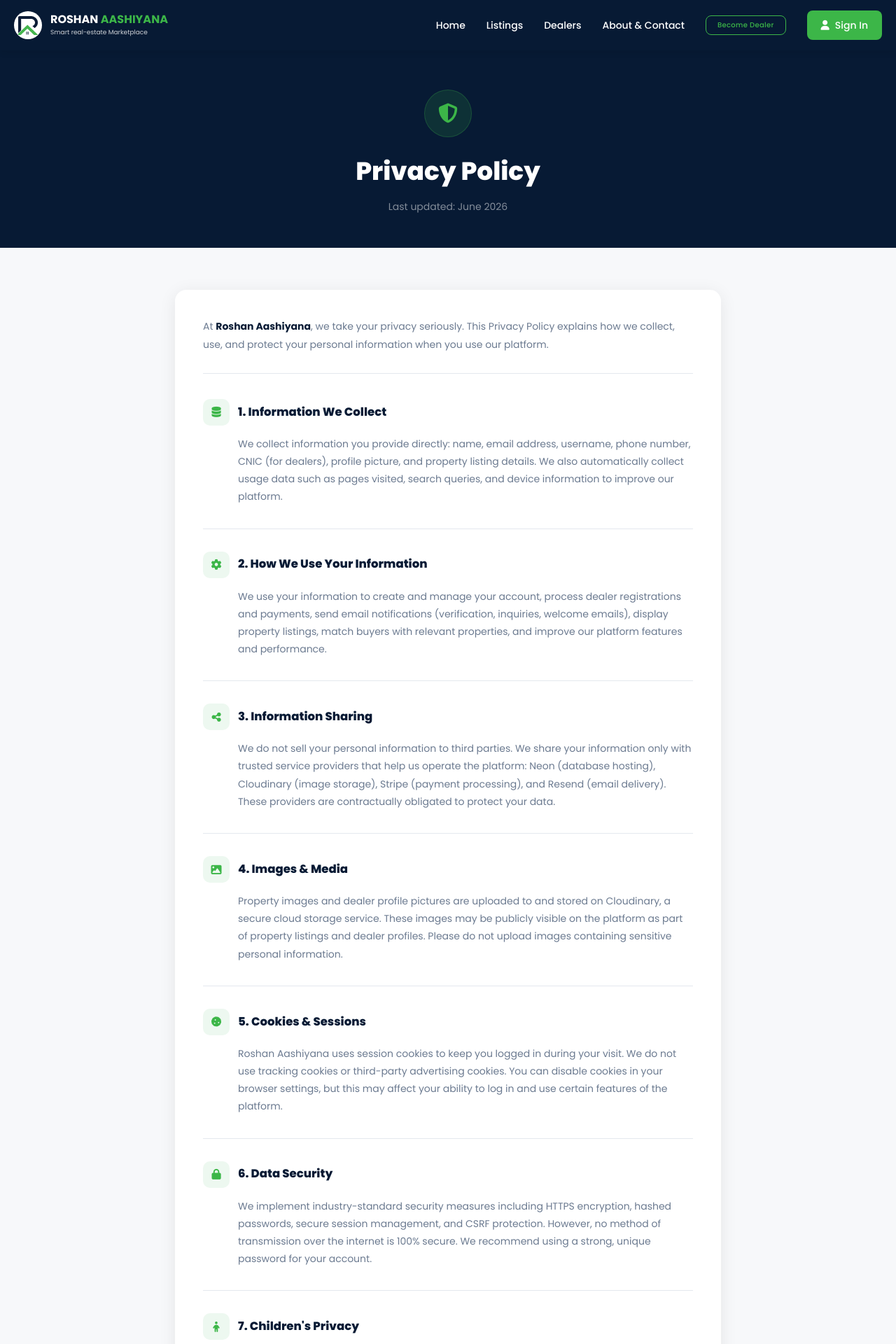
After one commit to MinhasAbdullah/roshan-aashiyana, a Django app: page /privacy/ in a window 1280 px wide. The commit adds this page. Shown: the top 1920 px of the page at 70% size. Run offline with Django 5.2, Linux system fonts and the light colour scheme.

Commit message:
added policy & privacy

```diff
--- /dev/null
+++ b/ghr/static/css/legal.css
@@ -0,0 +1,259 @@
+/* ═══════════════════════════════
+   ROSHAN AASHIYANA — legal.css
+   Shared: Terms, Privacy, FAQ
+═══════════════════════════════ */
+
+/* ── Hero ── */
+.legal-hero {
+  background: var(--navy);
+  padding: 56px 0 48px;
+  text-align: center;
+}
+.legal-hero-content { text-align: center; }
+
+.legal-hero-icon {
+  display: inline-flex;
+  align-items: center;
+  justify-content: center;
+  width: 68px;
+  height: 68px;
+  background: rgba(60,182,72,0.15);
+  border-radius: 50%;
+  margin-bottom: 20px;
+  border: 1.5px solid rgba(60,182,72,0.25);
+}
+.legal-hero-icon i {
+  font-size: 28px;
+  color: var(--green);
+}
+.legal-hero h1 {
+  color: #fff;
+  font-size: 36px;
+  font-weight: 900;
+  margin-bottom: 10px;
+}
+.legal-hero p {
+  color: rgba(255,255,255,0.5);
+  font-size: 14px;
+}
+
+/* ── Body ── */
+.legal-body {
+  background: var(--light-gray);
+  padding: 60px 0 80px;
+}
+.legal-container {
+  max-width: 820px;
+}
+
+/* ── Card ── */
+.legal-card {
+  background: #fff;
+  border-radius: 16px;
+  padding: 40px;
+  box-shadow: var(--card-shadow);
+}
+
+/* ── Intro paragraph ── */
+.legal-intro {
+  color: var(--text-muted);
+  font-size: 14px;
+  line-height: 1.8;
+  margin-bottom: 36px;
+  padding-bottom: 28px;
+  border-bottom: 1.5px solid var(--border);
+}
+.legal-intro strong { color: var(--navy); }
+.legal-intro a      { color: var(--green); text-decoration: none; font-weight: 600; }
+.legal-intro a:hover { text-decoration: underline; }
+
+/* ── Section ── */
+.legal-section {
+  margin-bottom: 32px;
+  padding-bottom: 32px;
+  border-bottom: 1px solid var(--border);
+}
+.legal-section:last-of-type {
+  border-bottom: none;
+  margin-bottom: 0;
+  padding-bottom: 0;
+}
+
+.legal-section-head {
+  display: flex;
+  align-items: center;
+  gap: 12px;
+  margin-bottom: 14px;
+}
+.legal-section-icon {
+  width: 38px;
+  height: 38px;
+  background: var(--green-light);
+  border-radius: 10px;
+  display: flex;
+  align-items: center;
+  justify-content: center;
+  flex-shrink: 0;
+}
+.legal-section-icon i {
+  font-size: 15px;
+  color: var(--green);
+}
+.legal-section-head h2 {
+  font-size: 16.5px;
+  font-weight: 800;
+  color: var(--navy);
+  margin: 0;
+}
+.legal-section p {
+  color: var(--text-muted);
+  font-size: 14px;
+  line-height: 1.8;
+  margin: 0;
+  padding-left: 50px;
+}
+
+/* ── Note box ── */
+.legal-note {
+  background: var(--green-light);
+  border-left: 4px solid var(--green);
+  border-radius: 10px;
+  padding: 16px 20px;
+  margin-top: 32px;
+  font-size: 13.5px;
+  color: var(--navy);
+  line-height: 1.6;
+}
+.legal-note strong { color: var(--navy); }
+.legal-note a {
+  color: var(--green);
+  font-weight: 600;
+  text-decoration: none;
+}
+.legal-note a:hover { text-decoration: underline; }
+
+/* ═══════════════════════════════
+   FAQ SPECIFIC
+═══════════════════════════════ */
+
+.faq-category {
+  margin-bottom: 40px;
+}
+.faq-category-title {
+  font-size: 13px;
+  font-weight: 800;
+  color: var(--green);
+  text-transform: uppercase;
+  letter-spacing: .6px;
+  margin-bottom: 16px;
+  display: flex;
+  align-items: center;
+  gap: 8px;
+}
+.faq-category-title i { font-size: 13px; }
+
+.faq-list {
+  display: flex;
+  flex-direction: column;
+  gap: 10px;
+}
+
+.faq-item {
+  background: #fff;
+  border-radius: 12px;
+  box-shadow: var(--card-shadow);
+  cursor: pointer;
+  overflow: hidden;
+  border: 1.5px solid transparent;
+  transition: border-color .2s, box-shadow .2s;
+}
+.faq-item:hover {
+  box-shadow: 0 8px 32px rgba(0,0,0,0.1);
+}
+.faq-item.open {
+  border-color: var(--green);
+}
+
+.faq-question {
+  display: flex;
+  align-items: center;
+  justify-content: space-between;
+  padding: 18px 20px;
+  gap: 16px;
+}
+.faq-question p {
+  font-size: 14.5px;
+  font-weight: 700;
+  color: var(--navy);
+  margin: 0;
+  line-height: 1.4;
+}
+.faq-question i {
+  color: var(--green);
+  font-size: 13px;
+  flex-shrink: 0;
+  transition: transform .3s;
+}
+
+.faq-answer {
+  display: none;
+  padding: 0 20px 18px;
+  border-top: 1px solid var(--border);
+}
+.faq-answer p {
+  color: var(--text-muted);
+  font-size: 14px;
+  line-height: 1.75;
+  margin: 14px 0 0;
+}
+
+/* ── FAQ CTA ── */
+.faq-cta {
+  background: var(--navy);
+  border-radius: 16px;
+  padding: 40px;
+  text-align: center;
+  margin-top: 16px;
+}
+.faq-cta > i {
+  font-size: 34px;
+  color: var(--green);
+  display: block;
+  margin-bottom: 14px;
+}
+.faq-cta h3 {
+  color: #fff;
+  font-size: 20px;
+  font-weight: 800;
+  margin-bottom: 8px;
+}
+.faq-cta p {
+  color: rgba(255,255,255,0.55);
+  font-size: 14px;
+  margin-bottom: 24px;
+}
+.faq-cta-btn {
+  display: inline-flex;
+  align-items: center;
+  gap: 8px;
+  padding: 12px 28px;
+  background: var(--green);
+  color: #fff;
+  border-radius: 10px;
+  font-weight: 700;
+  font-size: 14px;
+  text-decoration: none;
+  transition: background .2s, transform .15s;
+}
+.faq-cta-btn:hover {
+  background: var(--green-dark);
+  transform: translateY(-2px);
+}
+
+/* ── Responsive ── */
+@media (max-width: 700px) {
+  .legal-card { padding: 24px 18px; }
+  .legal-hero h1 { font-size: 26px; }
+  .legal-section p { padding-left: 0; }
+  .faq-cta { padding: 28px 20px; }
+}
--- a/ghr/templates/base.html
+++ b/ghr/templates/base.html
@@ -220,10 +220,10 @@
           </div>
           <p>Pakistan's trusted platform to buy, sell, and rent properties online.</p>
           <div class="social-links">
-            <a href="#" class="social-link"><i class="fab fa-facebook-f"></i></a>
-            <a href="#" class="social-link"><i class="fab fa-twitter"></i></a>
-            <a href="#" class="social-link"><i class="fab fa-instagram"></i></a>
-            <a href="https://www.linkedin.com/in/abdullah-minhas-6798b932a/" class="social-link" target="_blank">
+            <a href="https://github.com/MinhasAbdullah" target="_blank" class="social-link"><i class="fab fa-github"></i></a>
+            <a href="https://x.com/AbdullahMi53277" target="_blank" class="social-link"><i class="fab fa-twitter"></i></a>
+            <a href="https://www.instagram.com/abdullah.___.minhas/" target="_blank" class="social-link"><i class="fab fa-instagram"></i></a>
+            <a href="https://www.linkedin.com/in/abdullah-minhas-6798b932a/" target="_blank" class="social-link" target="_blank">
               <i class="fab fa-linkedin-in"></i>
             </a>
           </div>
@@ -249,12 +249,12 @@
         </div>
         <div class="footer-col">
           <h4>Support</h4>
-          <ul>
-            <li><a href="#">Help Center</a></li>
-            <li><a href="#">Terms & Conditions</a></li>
-            <li><a href="#">Privacy Policy</a></li>
-            <li><a href="#">FAQs</a></li>
-          </ul>
+         <ul>
+          <li><a href="{% url 'about' %}">Help Center</a></li>
+          <li><a href="{% url 'terms' %}">Terms & Conditions</a></li>
+          <li><a href="{% url 'privacy' %}">Privacy Policy</a></li>
+          <li><a href="{% url 'faq' %}">FAQs</a></li>
+        </ul>
         </div>
         <div class="footer-col">
           <h4>Contact Us</h4>
--- /dev/null
+++ b/ghr/templates/privacy.html
@@ -0,0 +1,53 @@
+{% extends 'base.html' %}
+{% load static %}
+
+{% block title %}Privacy Policy | Roshan Aashiyana{% endblock %}
+
+{% block css %}
+<link rel="stylesheet" href="{% static 'css/legal.css' %}">
+{% endblock %}
+
+{% block content %}
+
+<section class="legal-hero">
+  <div class="container legal-hero-content">
+    <div class="legal-hero-icon">
+      <i class="fa-solid fa-shield-halved"></i>
+    </div>
+    <h1>Privacy Policy</h1>
+    <p>Last updated: June 2026</p>
+  </div>
+</section>
+
+<section class="legal-body">
+  <div class="container legal-container">
+    <div class="legal-card">
+
+      <p class="legal-intro">
+        At <strong>Roshan Aashiyana</strong>, we take your privacy seriously.
+        This Privacy Policy explains how we collect, use, and protect your personal information when you use our platform.
+      </p>
+
+      {% for section in sections %}
+      <div class="legal-section">
+        <div class="legal-section-head">
+          <div class="legal-section-icon">
+            <i class="fa-solid {{ section.icon }}"></i>
+          </div>
+          <h2>{{ section.title }}</h2>
+        </div>
+        <p>{{ section.content }}</p>
+      </div>
+      {% endfor %}
+
+      <div class="legal-note">
+        <strong>Have concerns about your data?</strong> Contact us at
+        <a href="mailto:support@roshanaashiyana.xyz">support@roshanaashiyana.xyz</a>
+        and we'll respond within 48 hours.
+      </div>
+
+    </div>
+  </div>
+</section>
+
+{% endblock %}
--- a/ghr/urls.py
+++ b/ghr/urls.py
@@ -33,4 +33,7 @@ urlpatterns = [
     path('dealer/settings/', views.dealer_settings, name='dealer_settings'),
     path('dealer/delete-account/', views.delete_dealer_account, name='delete_dealer_account'),
     path('api/generate-description/', views.generate_description_api, name='generate_description_api'),
+    path('terms/', views.terms, name='terms'),
+    path('privacy/', views.privacy, name='privacy'),
+    path('faq/', views.faq, name='faq'),
 ]
--- a/ghr/views.py
+++ b/ghr/views.py
@@ -1064,3 +1064,208 @@ Return only the final property description.
 
     description = response.content.replace("**", "").strip()
     return JsonResponse({'description': description})
+
+
+def terms(request):
+    sections = [
+        {
+            'icon': 'fa-circle-check',
+            'title': '1. Acceptance of Terms',
+            'content': 'By accessing or using Roshan Aashiyana, you confirm that you are at least 18 years old and agree to comply with these Terms & Conditions. If you do not agree with any part of these terms, you must not use our platform.',
+        },
+        {
+            'icon': 'fa-house',
+            'title': '2. Platform Use',
+            'content': 'Roshan Aashiyana is an online real estate marketplace that connects property buyers, renters, and verified dealers across Pakistan. We provide a platform for listing and discovering properties — we are not a real estate agency and do not own, sell, or rent any properties ourselves. All listings are posted by independent dealers.',
+        },
+        {
+            'icon': 'fa-user-shield',
+            'title': '3. User Accounts',
+            'content': 'You are responsible for maintaining the confidentiality of your account credentials. You must not share your account with anyone or use another user\'s account. Any activity that occurs under your account is your responsibility. Roshan Aashiyana reserves the right to suspend or terminate accounts that violate these terms.',
+        },
+        {
+            'icon': 'fa-id-card',
+            'title': '4. Dealer Registration',
+            'content': 'To become a verified dealer on Roshan Aashiyana, you must provide accurate personal information including your CNIC, phone number, and profile picture. A one-time registration fee is required, payable via Stripe. Providing false information during registration may result in permanent account termination without refund.',
+        },
+        {
+            'icon': 'fa-list-check',
+            'title': '5. Property Listings',
+            'content': 'Dealers are solely responsible for the accuracy and legality of their property listings. Listings must not contain false, misleading, or fraudulent information. Roshan Aashiyana reserves the right to remove any listing that violates our policies without prior notice. We do not verify the legal ownership of listed properties.',
+        },
+        {
+            'icon': 'fa-credit-card',
+            'title': '6. Payments & Refunds',
+            'content': 'All payments on Roshan Aashiyana are processed securely through Stripe. The dealer registration fee is non-refundable once your account has been successfully created. If payment was charged but the account was not created due to a technical error, please contact our support team within 7 days for assistance.',
+        },
+        {
+            'icon': 'fa-ban',
+            'title': '7. Prohibited Activities',
+            'content': 'You must not use Roshan Aashiyana to post spam, fraudulent listings, or misleading content. You must not attempt to hack, reverse-engineer, or disrupt the platform. You must not collect user data without consent, post duplicate listings, or engage in any activity that violates Pakistani law.',
+        },
+        {
+            'icon': 'fa-copyright',
+            'title': '8. Intellectual Property',
+            'content': 'All content on Roshan Aashiyana — including the logo, design, code, and platform features — is the intellectual property of Roshan Aashiyana. You may not copy, reproduce, or distribute any part of the platform without written permission. Property images uploaded by dealers remain the property of their respective owners.',
+        },
+        {
+            'icon': 'fa-triangle-exclamation',
+            'title': '9. Limitation of Liability',
+            'content': 'Roshan Aashiyana is not liable for any disputes between buyers and dealers, inaccurate property information, financial losses resulting from property transactions, or any indirect, incidental, or consequential damages arising from the use of our platform. Users engage in property transactions at their own risk.',
+        },
+        {
+            'icon': 'fa-pen',
+            'title': '10. Changes to Terms',
+            'content': 'Roshan Aashiyana reserves the right to update these Terms & Conditions at any time. Continued use of the platform after changes are posted constitutes your acceptance of the updated terms. We will notify registered users of significant changes via email.',
+        },
+    ]
+    return render(request, 'terms.html', {'sections': sections})
+
+
+def privacy(request):
+    sections = [
+        {
+            'icon': 'fa-database',
+            'title': '1. Information We Collect',
+            'content': 'We collect information you provide directly: name, email address, username, phone number, CNIC (for dealers), profile picture, and property listing details. We also automatically collect usage data such as pages visited, search queries, and device information to improve our platform.',
+        },
+        {
+            'icon': 'fa-gear',
+            'title': '2. How We Use Your Information',
+            'content': 'We use your information to create and manage your account, process dealer registrations and payments, send email notifications (verification, inquiries, welcome emails), display property listings, match buyers with relevant properties, and improve our platform features and performance.',
+        },
+        {
+            'icon': 'fa-share-nodes',
+            'title': '3. Information Sharing',
+            'content': 'We do not sell your personal information to third parties. We share your information only with trusted service providers that help us operate the platform: Neon (database hosting), Cloudinary (image storage), Stripe (payment processing), and Resend (email delivery). These providers are contractually obligated to protect your data.',
+        },
+        {
+            'icon': 'fa-image',
+            'title': '4. Images & Media',
+            'content': 'Property images and dealer profile pictures are uploaded to and stored on Cloudinary, a secure cloud storage service. These images may be publicly visible on the platform as part of property listings and dealer profiles. Please do not upload images containing sensitive personal information.',
+        },
+        {
+            'icon': 'fa-cookie',
+            'title': '5. Cookies & Sessions',
+            'content': 'Roshan Aashiyana uses session cookies to keep you logged in during your visit. We do not use tracking cookies or third-party advertising cookies. You can disable cookies in your browser settings, but this may affect your ability to log in and use certain features of the platform.',
+        },
+        {
+            'icon': 'fa-lock',
+            'title': '6. Data Security',
+            'content': 'We implement industry-standard security measures including HTTPS encryption, hashed passwords, secure session management, and CSRF protection. However, no method of transmission over the internet is 100% secure. We recommend using a strong, unique password for your account.',
+        },
+        {
+            'icon': 'fa-child',
+            'title': '7. Children\'s Privacy',
+            'content': 'Roshan Aashiyana is not intended for use by anyone under the age of 18. We do not knowingly collect personal information from minors. If you believe a minor has created an account on our platform, please contact us and we will delete the account immediately.',
+        },
+        {
+            'icon': 'fa-user-pen',
+            'title': '8. Your Rights',
+            'content': 'You have the right to access, update, or delete your personal information at any time through your account settings. You may request a copy of your data or ask us to delete your account by contacting support@roshanaashiyana.xyz. We will respond to all requests within 48 hours.',
+        },
+        {
+            'icon': 'fa-pen',
+            'title': '9. Changes to This Policy',
+            'content': 'We may update this Privacy Policy from time to time. When we make significant changes, we will notify you via email and update the "Last updated" date at the top of this page. Continued use of the platform after changes are posted means you accept the updated policy.',
+        },
+    ]
+    return render(request, 'privacy.html', {'sections': sections})
+
+
+def faq(request):
+    categories = [
+        {
+            'icon': 'fa-user',
+            'title': 'General & Accounts',
+            'faqs': [
+                {
+                    'q': 'What is Roshan Aashiyana?',
+                    'a': 'Roshan Aashiyana is Pakistan\'s trusted online real estate marketplace connecting property buyers, renters, and verified dealers across major cities including Islamabad, Lahore, Rawalpindi, Karachi, and Multan.',
+                },
+                {
+                    'q': 'Is Roshan Aashiyana free to use?',
+                    'a': 'Yes! Browsing properties, searching listings, saving favourites, and contacting dealers is completely free for regular users. A one-time registration fee is required only to become a verified dealer and list properties.',
+                },
+                {
+                    'q': 'How do I create an account?',
+                    'a': 'Click the "Sign Up" button on the homepage, enter your username, email, and password, then verify your email address via the link we send you. Once verified, your account is active and ready to use.',
+                },
+                {
+                    'q': 'I didn\'t receive my verification email. What should I do?',
+                    'a': 'Check your spam or junk mail folder first. If it\'s not there, make sure you entered the correct email address during registration. You can contact our support team at support@roshanaashiyana.xyz for further assistance.',
+                },
+                {
+                    'q': 'How do I reset my password?',
+                    'a': 'Click "Forgot password?" on the login form, enter your registered email address, and we\'ll send you a password reset link instantly. The link expires after 1 hour for security purposes.',
+                },
+            ]
+        },
+        {
+            'icon': 'fa-id-card',
+            'title': 'Becoming a Dealer',
+            'faqs': [
+                {
+                    'q': 'How do I become a verified dealer?',
+                    'a': 'Click "Become a Dealer" in the navigation menu, fill in your personal details including your CNIC and phone number, upload a profile picture, and complete the one-time registration payment via Stripe. Your dealer account will be activated immediately after successful payment.',
+                },
+                {
+                    'q': 'What is the dealer registration fee?',
+                    'a': 'There is a one-time dealer registration fee to verify your identity and activate your dealer account. This fee is non-refundable. Please check the dealer registration page for the current fee amount.',
+                },
+                {
+                    'q': 'Can I become a dealer if I\'m an individual, not an agency?',
+                    'a': 'Absolutely. Both individual property owners and real estate agencies can register as dealers on Roshan Aashiyana. All dealers go through the same verification process.',
+                },
+                {
+                    'q': 'How many properties can I list as a dealer?',
+                    'a': 'There is currently no limit on the number of properties a verified dealer can list. You can add, edit, and manage as many listings as you need from your dealer dashboard.',
+                },
+            ]
+        },
+        {
+            'icon': 'fa-building',
+            'title': 'Property Listings',
+            'faqs': [
+                {
+                    'q': 'How do I search for properties?',
+                    'a': 'Use the search bar on the homepage or listings page to search by keyword, city, or area. You can filter results by property type (house, apartment, plot, etc.), purpose (sale or rent), number of bedrooms, and price range.',
+                },
+                {
+                    'q': 'How do I contact a dealer about a property?',
+                    'a': 'Open any property listing and scroll down to the inquiry form. Fill in your name, email, phone, and message, then click "Send Inquiry". The dealer will receive an email notification and can contact you directly.',
+                },
+                {
+                    'q': 'Can I save properties to view later?',
+                    'a': 'Yes! Click the heart icon on any property listing to add it to your favourites. You must be logged in to use this feature. Access all your saved properties from the "My Favourites" section in your account menu.',
+                },
+                {
+                    'q': 'Are the property prices negotiable?',
+                    'a': 'Prices are set by individual dealers. You can discuss pricing directly with the dealer through the inquiry system or by calling them using the contact details on their profile page.',
+                },
+                {
+                    'q': 'How do I know if a property is still available?',
+                    'a': 'Each listing shows an availability badge — "Available" or "Sold". Dealers can update their listing status at any time. We recommend confirming availability directly with the dealer before visiting a property.',
+                },
+            ]
+        },
+        {
+            'icon': 'fa-credit-card',
+            'title': 'Payments & Security',
+            'faqs': [
+                {
+                    'q': 'Is my payment information secure?',
+                    'a': 'Yes. All payments are processed through Stripe, a globally trusted payment processor used by millions of businesses. We never store your credit card details on our servers. All transactions are encrypted with industry-standard SSL.',
+                },
+                {
+                    'q': 'Can I get a refund on the dealer registration fee?',
+                    'a': 'The dealer registration fee is non-refundable once your account has been successfully created. If you were charged but your account was not created due to a technical error, please contact support@roshanaashiyana.xyz within 7 days.',
+                },
+                {
+                    'q': 'Does Roshan Aashiyana handle property transactions?',
+                    'a': 'No. Roshan Aashiyana is purely a listing and discovery platform. All property transactions, negotiations, and payments happen directly between buyers and dealers. We do not mediate or take any commission on property sales or rentals.',
+                },
+            ]
+        },
+    ]
+    return render(request, 'faq.html', {'categories': categories})
```
Also changed, not shown: ghr/static/css/about.css (+20 -0 lines), ghr/static/js/faq.js (added, +17 -0 lines), ghr/templates/about.html (+5 -11 lines), ghr/templates/faq.html (added, +59 -0 lines), ghr/templates/terms.html (added, +53 -0 lines).
